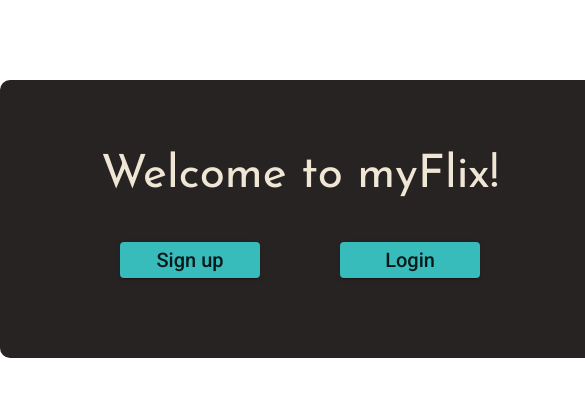
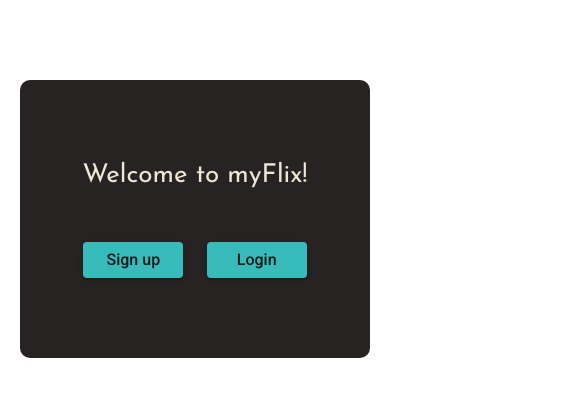
Before and after one commit to MaiaraLopes/myFlix-Angular-client, an Angular app: page /welcome in a window 390 px wide. Shown: the top 396 px of the page, 585 px wide, since content can reach past the window. Built offline with nearby package versions, Linux system fonts and the light colour scheme.

Commit message:
make welcome screen responsive to small screens

```diff
--- a/src/app/welcome-page/welcome-page.component.scss
+++ b/src/app/welcome-page/welcome-page.component.scss
@@ -1,12 +1,25 @@
+$breakpoint: 400px;
+
+@mixin compact {
+  @media (max-width: #{$breakpoint}) {
+    @content;
+  }
+}
+
 .main-page {
   margin: 0 auto;
   margin-top: 80px;
-  width: 500px;
+  max-width: 500px;
   border-radius: 10px;
   padding: 50px;
   padding-top: 80px;
   padding-bottom: 80px;
   background-color: #282323;
+
+  @include compact {
+    margin-right: 20px;
+    margin-left: 20px;
+  }
 }
 
 .welcome-message {
@@ -17,6 +30,10 @@
   color: #efe6d5;
   font-size: 46px;
   font-family: "Josefin Sans", sans-serif;
+
+  @include compact {
+    font-size: 26px;
+  }
 }
 
 .welcome-buttons {
@@ -29,4 +46,9 @@
   background-color: #38bbbb;
   font-size: 20px;
   width: 140px;
+
+  @include compact {
+    font-size: 16px;
+    width: 100px;
+  }
 }
```
